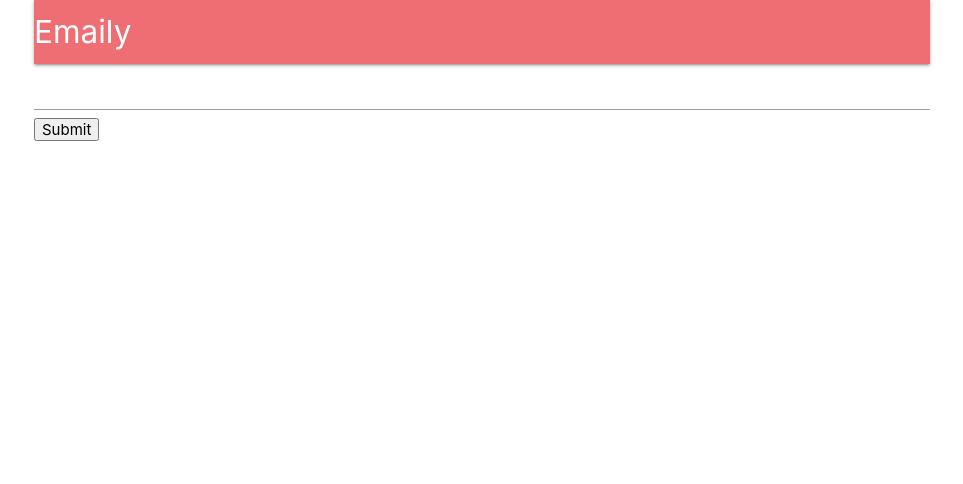
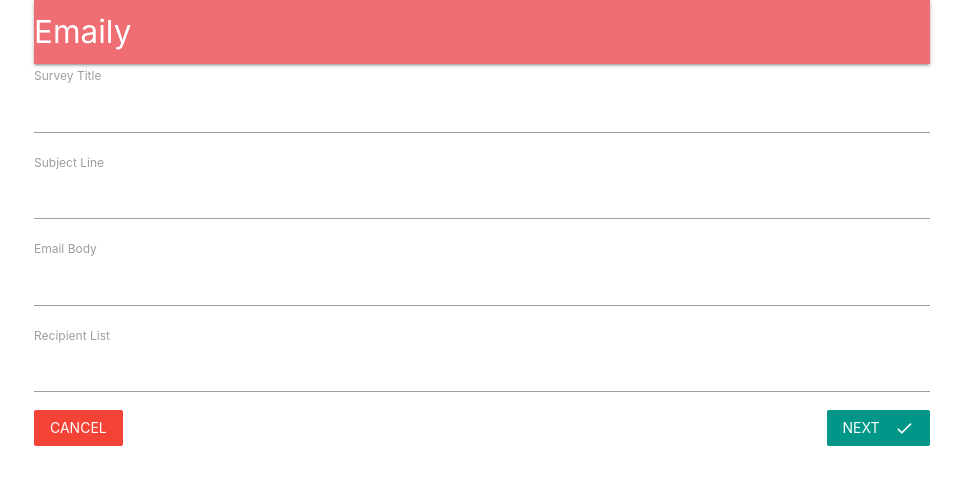
Before and after one commit to rsmoreira/emaily, a React (Create React App) app in the folder client/: page /surveys/new in a window 1280 px wide. Shown: the top 484 px of the page, without its empty margins (158-1121 px from the left). Built offline with nearby package versions, Linux system fonts and the light colour scheme; no server answers.

Commit message:
Added style and  validations for the fields on the Survey Form (using Redux Form)

```diff
--- a/client/src/components/App.js
+++ b/client/src/components/App.js
@@ -17,16 +17,14 @@ class App extends Component {
 
     render() {
         return (
+            <BrowserRouter>
                 <div className="container">
-                <BrowserRouter>
-                    <div>
                     <Header />
                     <Route exact path="/" component={ Landing } />
                     <Route exact path="/surveys" component={ Dashboard } />
                     <Route exact path="/surveys/new" component={ SurveyNew } />
                 </div>
             </BrowserRouter>
-            </div>
         );
     }
 };
--- a/client/src/components/Dashboard.js
+++ b/client/src/components/Dashboard.js
@@ -6,9 +6,9 @@ const Dashboard = () => {
     return (
         <div>
             Dashboard
-            <div class="fixed-action-btn">
-                <Link to='/surveys/new' class="btn-floating btn-large red">
-                    <i class="large material-icons">add</i>
+            <div className="fixed-action-btn">
+                <Link to='/surveys/new' className="btn-floating btn-large red">
+                    <i className="large material-icons">add</i>
                 </Link>
             </div>
 
--- a/client/src/components/surveys/SurveyField.js
+++ b/client/src/components/surveys/SurveyField.js
@@ -2,10 +2,17 @@
 // text input
 import React from 'react';
 
-export default({ input }) => {
+export default({ input, label, meta: {error, touched, active} }) => {
     return (
         <div>
-            <input {...input} />
+            <label>{label}</label>
+            <input {...input} style={{ marginBottom: '3px' }} />
+            <div    className="red-text"
+                    style={{    marginBottom: '15px',
+                                fontStyle: 'italic',
+                                fontSize: '12px' }} >
+                {touched && (!active && error)}
+            </div>
         </div>
     );
 };
--- a/client/src/components/surveys/SurveyForm.js
+++ b/client/src/components/surveys/SurveyForm.js
@@ -1,15 +1,22 @@
 // SurveyForm shows a form for a user to add input
+import _ from 'lodash';
 import React, { Component } from 'react';
 import { reduxForm, Field } from 'redux-form';
+import { Link } from 'react-router-dom';
 import SurveyField from './SurveyField';
+
+const FIELDS = [
+    {label: 'Survey Title', name: 'title'},
+    {label: 'Subject Line', name: 'subject'},
+    {label: 'Email Body', name: 'body'},
+    {label: 'Recipient List', name: 'emails'}
+];
 
 class SurveyForm extends Component {
     renderFields(){
-        return (
-            <div>
-                <Field type="text" name="text" component={SurveyField} />
-            </div>
-        );
+        return _.map(FIELDS, ({ label, name }) => {
+             return <Field key={name} component={SurveyField} type="text" label={label} name={name} />
+        })
     }
 
     render() {
@@ -17,13 +24,32 @@ class SurveyForm extends Component {
             <div>
                 <form onSubmit={this.props.handleSubmit(values => console.log(values))}>
                     { this.renderFields() }
-                    <button type="submit">Submit</button>
+                    <Link to="/surveys" className="red btn-flat white-text">
+                        Cancel
+                    </Link>
+                    <button type="submit" className="teal btn-flat right white-text">
+                        Next
+                        <i className="material-icons right">done</i>
+                    </button>
                 </form>
             </div>
         );
     }
 }
 
+function validate(values) {
+    const errors = {};
+
+    _.each(FIELDS, ({name}) => {
+        if (!values[name]) {
+            errors[name] = `You must provide a value!`
+        }
+    });
+
+    return errors;
+}
+
 export default reduxForm({
+    validate,
     form: 'surveyForm'
 })(SurveyForm);
```
Lines whose indentation alone changed are shown as unchanged.
